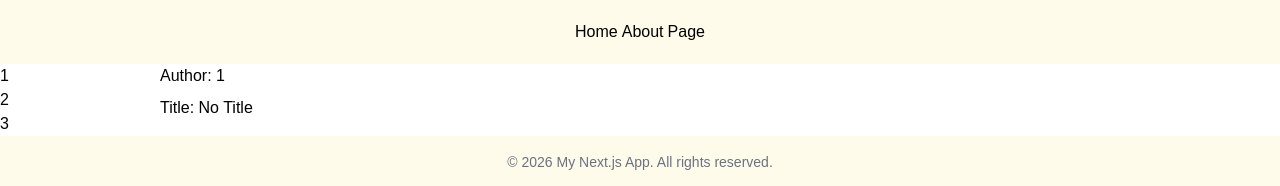
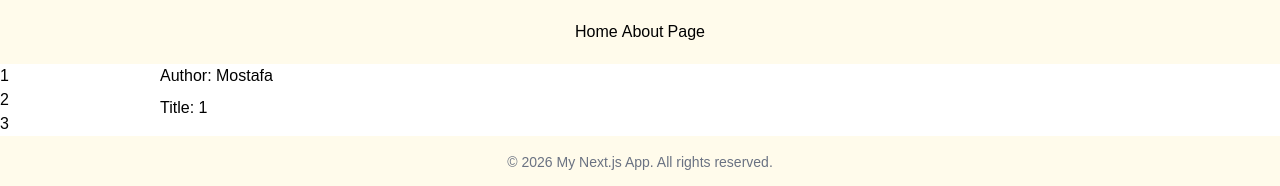
Before and after one commit to MersalHussin/Next-TS-16, a Next.js app: page /blog/1 in a window 1280 px wide. Shown: the top 186 px of the page. Built offline with nearby package versions, Linux system fonts and the light colour scheme.

Commit message:
dynamic MetaData

```diff
--- a/app/blog/[...slug]/page.tsx
+++ /dev/null
@@ -1,27 +0,0 @@
-import { Metadata } from "next";
-
-export const metadata: Metadata = {
-  title: "Blog",
-  description:"Blog- Description"
-};
-const ArticalPage = async ({ params }: { params: Promise<{ slug: string[] }> }) => {
-    const parameters = await params;
-    const slug = parameters.slug;
-
-    // تأمين الكود في حال لم يكن هناك عنصر ثاني في الـ slug لحمايته من الـ Crash
-    const author = slug[0] ? decodeURIComponent(slug[0]) : "Unknown";
-    const title = slug[1] ? decodeURIComponent(slug[1]) : "No Title";
-
-    return (
-        <div className="flex flex-col relative  gap-2">
-            <h2>
-                Author: {author}
-            </h2>
-            <h1>
-                Title: {title}
-            </h1>
-        </div>
-    );
-}
-
-export default ArticalPage;
--- /dev/null
+++ b/app/blog/[slug]/page.tsx
@@ -0,0 +1,27 @@
+
+export const generateMetadata = async({ params }: { params: {slug: string[] } })=>  {
+        const parameters = await params;
+    const slug = parameters.slug;
+    console.log(slug);
+    return{
+        title: `${slug}`,
+        description:`${slug}-Descrpestion`
+    }
+};
+
+const ArticalPage = async ({ params }: { params: {slug: string[] } }) => {
+    const parameters = await params;
+    const slug = parameters.slug;
+    return (
+        <div className="flex flex-col relative  gap-2">
+            <h2>
+                Author: Mostafa
+            </h2>
+            <h1>
+                Title: {slug}
+            </h1>
+        </div>
+    );
+}
+
+export default ArticalPage;
```
